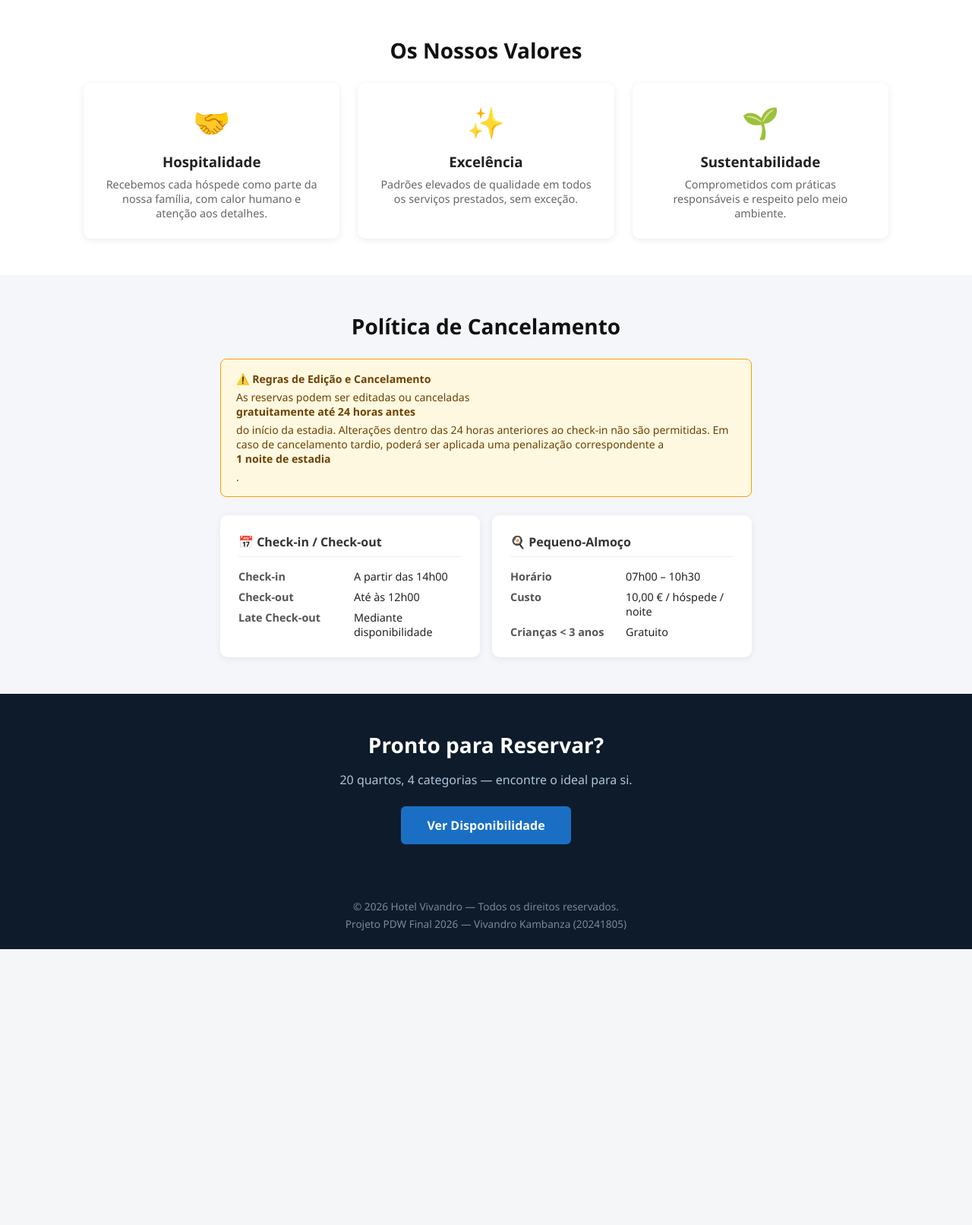
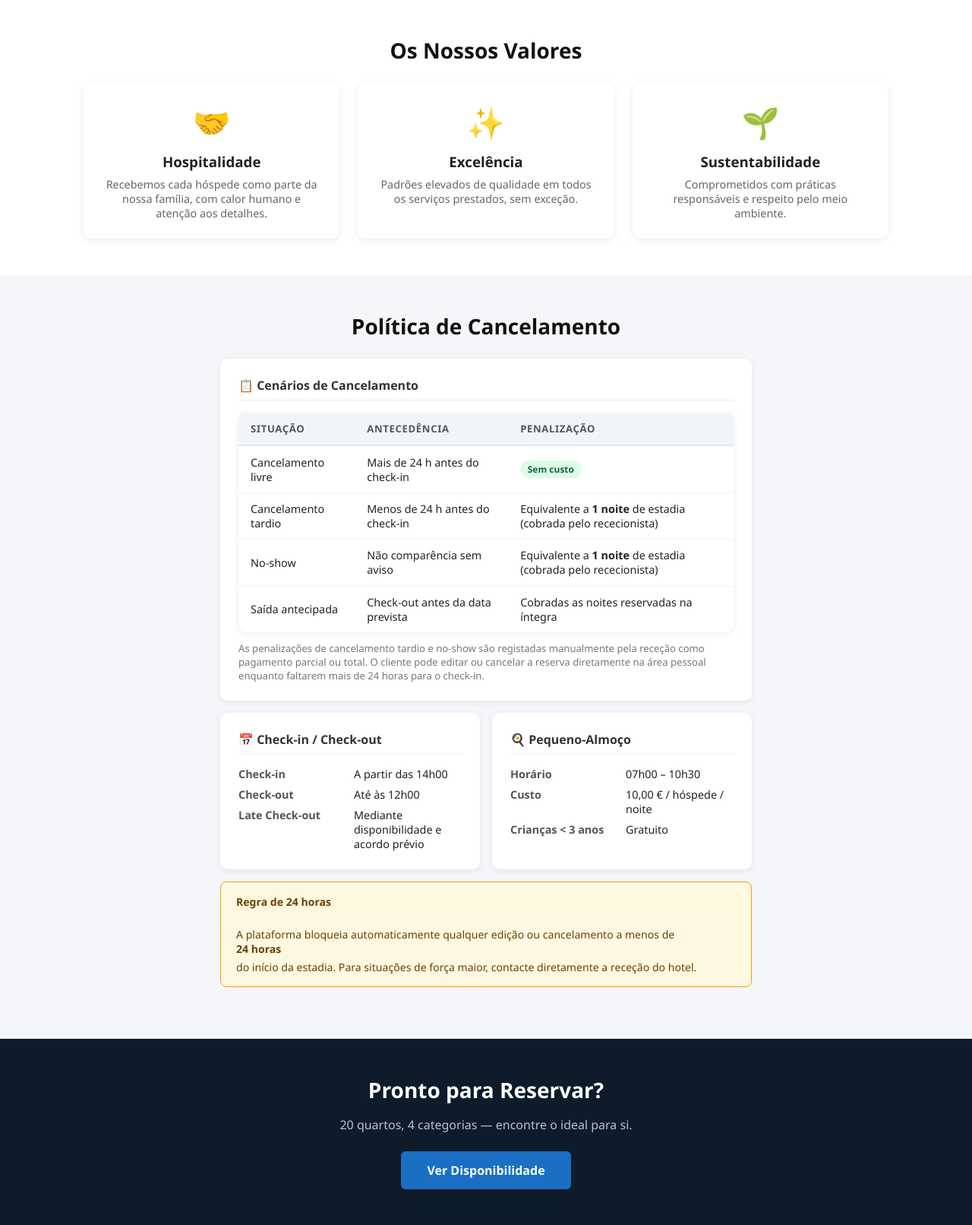
Before and after one commit to Vivandrokambanza/20241805-hotel, a PHP site: page /about.php in a window 1280 px wide. Shown: the part 666-2278 px from the top of the page at 76% size. Before the commit the page ends 1915 px from the top, so only its background shows below. Run offline with PHP 8.4, Linux system fonts and the light colour scheme.

Commit message:
Expand cancellation policy: table with all scenarios and penalties

```diff
--- a/Videos/Backend/server/about.php
+++ b/Videos/Backend/server/about.php
@@ -59,20 +59,55 @@ include __DIR__ . '/includes/header.php';
     <div class="container">
         <h2 class="section-title text-center">Política de Cancelamento</h2>
         <div style="max-width:700px;margin:0 auto">
-            <div class="policy-box">
-                <strong>⚠️ Regras de Edição e Cancelamento</strong>
-                As reservas podem ser editadas ou canceladas <strong>gratuitamente até 24 horas antes</strong>
-                do início da estadia. Alterações dentro das 24 horas anteriores ao check-in não são permitidas.
-                Em caso de cancelamento tardio, poderá ser aplicada uma penalização correspondente a
-                <strong>1 noite de estadia</strong>.
+
+            <div class="detail-card" style="margin-bottom:1rem">
+                <h3>📋 Cenários de Cancelamento</h3>
+                <div class="table-wrapper">
+                    <table>
+                        <thead>
+                            <tr>
+                                <th>Situação</th>
+                                <th>Antecedência</th>
+                                <th>Penalização</th>
+                            </tr>
+                        </thead>
+                        <tbody>
+                            <tr>
+                                <td>Cancelamento livre</td>
+                                <td>Mais de 24 h antes do check-in</td>
+                                <td><span class="badge badge-green">Sem custo</span></td>
+                            </tr>
+                            <tr>
+                                <td>Cancelamento tardio</td>
+                                <td>Menos de 24 h antes do check-in</td>
+                                <td>Equivalente a <strong>1 noite</strong> de estadia (cobrada pelo rececionista)</td>
+                            </tr>
+                            <tr>
+                                <td>No-show</td>
+                                <td>Não comparência sem aviso</td>
+                                <td>Equivalente a <strong>1 noite</strong> de estadia (cobrada pelo rececionista)</td>
+                            </tr>
+                            <tr>
+                                <td>Saída antecipada</td>
+                                <td>Check-out antes da data prevista</td>
+                                <td>Cobradas as noites reservadas na íntegra</td>
+                            </tr>
+                        </tbody>
+                    </table>
+                </div>
+                <p style="font-size:.82rem;color:#777;margin-top:.75rem">
+                    As penalizações de cancelamento tardio e no-show são registadas manualmente pela receção como pagamento parcial ou total.
+                    O cliente pode editar ou cancelar a reserva diretamente na área pessoal enquanto faltarem mais de 24 horas para o check-in.
+                </p>
             </div>
-            <div class="grid-2" style="gap:1rem;margin-top:1.5rem">
+
+            <div class="grid-2" style="gap:1rem;margin-top:1rem">
                 <div class="detail-card">
                     <h3>📅 Check-in / Check-out</h3>
                     <div class="dl">
                         <dt>Check-in</dt><dd>A partir das 14h00</dd>
                         <dt>Check-out</dt><dd>Até às 12h00</dd>
-                        <dt>Late Check-out</dt><dd>Mediante disponibilidade</dd>
+                        <dt>Late Check-out</dt><dd>Mediante disponibilidade e acordo prévio</dd>
                     </div>
                 </div>
                 <div class="detail-card">
@@ -83,6 +118,13 @@ include __DIR__ . '/includes/header.php';
                         <dt>Crianças &lt; 3 anos</dt><dd>Gratuito</dd>
                     </div>
                 </div>
+            </div>
+
+            <div class="policy-box" style="margin-top:1rem">
+                <strong>Regra de 24 horas</strong><br>
+                A plataforma bloqueia automaticamente qualquer edição ou cancelamento a menos de
+                <strong>24 horas</strong> do início da estadia. Para situações de força maior, contacte
+                diretamente a receção do hotel.
             </div>
         </div>
     </div>
```
